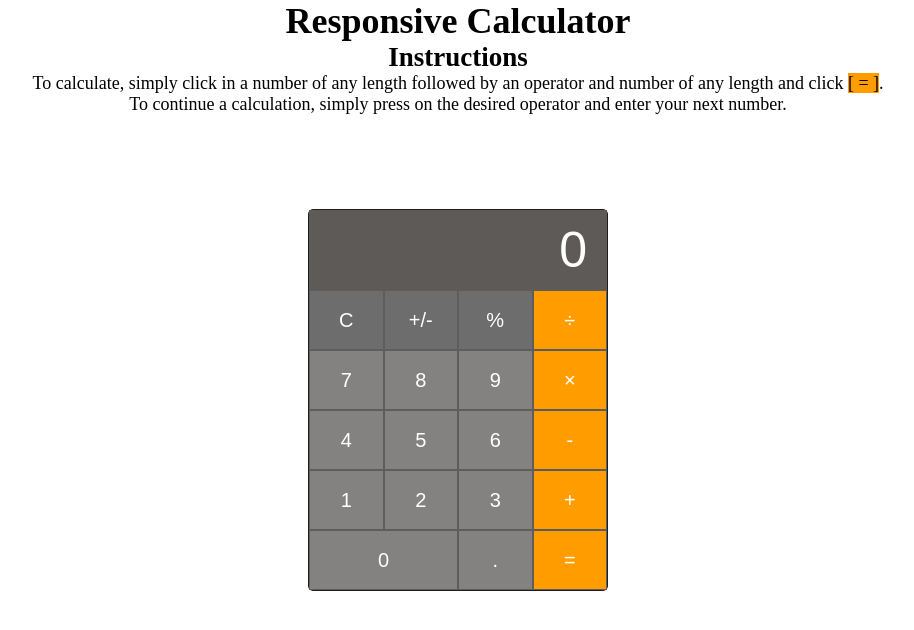
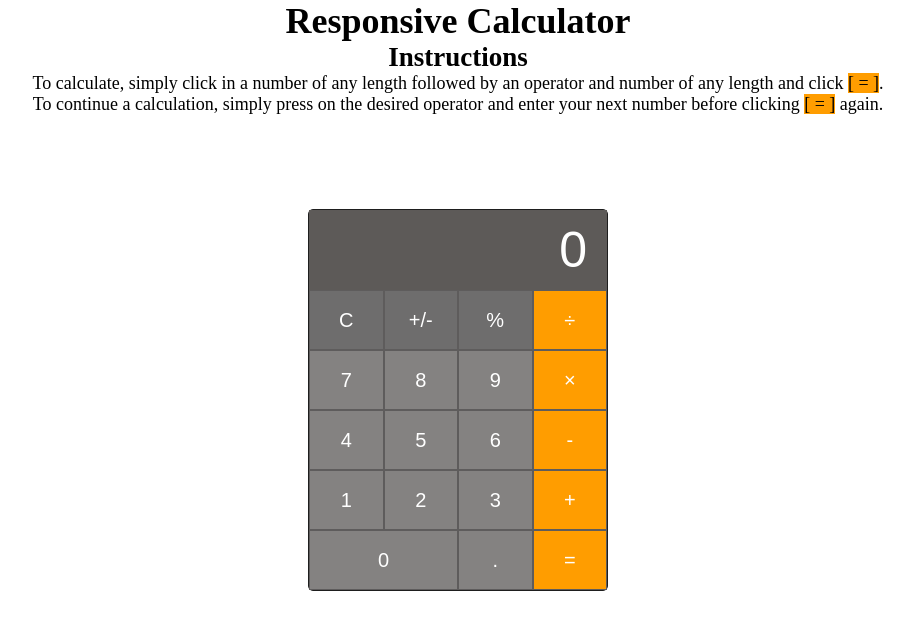
Before and after one commit to androcat/js-responsive-calculator, a plain HTML site: page index.html in a window 1280 px wide. Shown: the whole page, without its empty margins (182-1096 px from the left). Drawn offline with Linux system fonts and the light colour scheme.

Commit message:
Clarifies instructions

```diff
--- a/index.html
+++ b/index.html
@@ -19,7 +19,7 @@
       </li>
       <li>
         To continue a calculation, simply press on the desired operator and
-        enter your next number.
+        enter your next number before clicking <span>[ = ]</span> again.
       </li>
     </ul>
 
```
